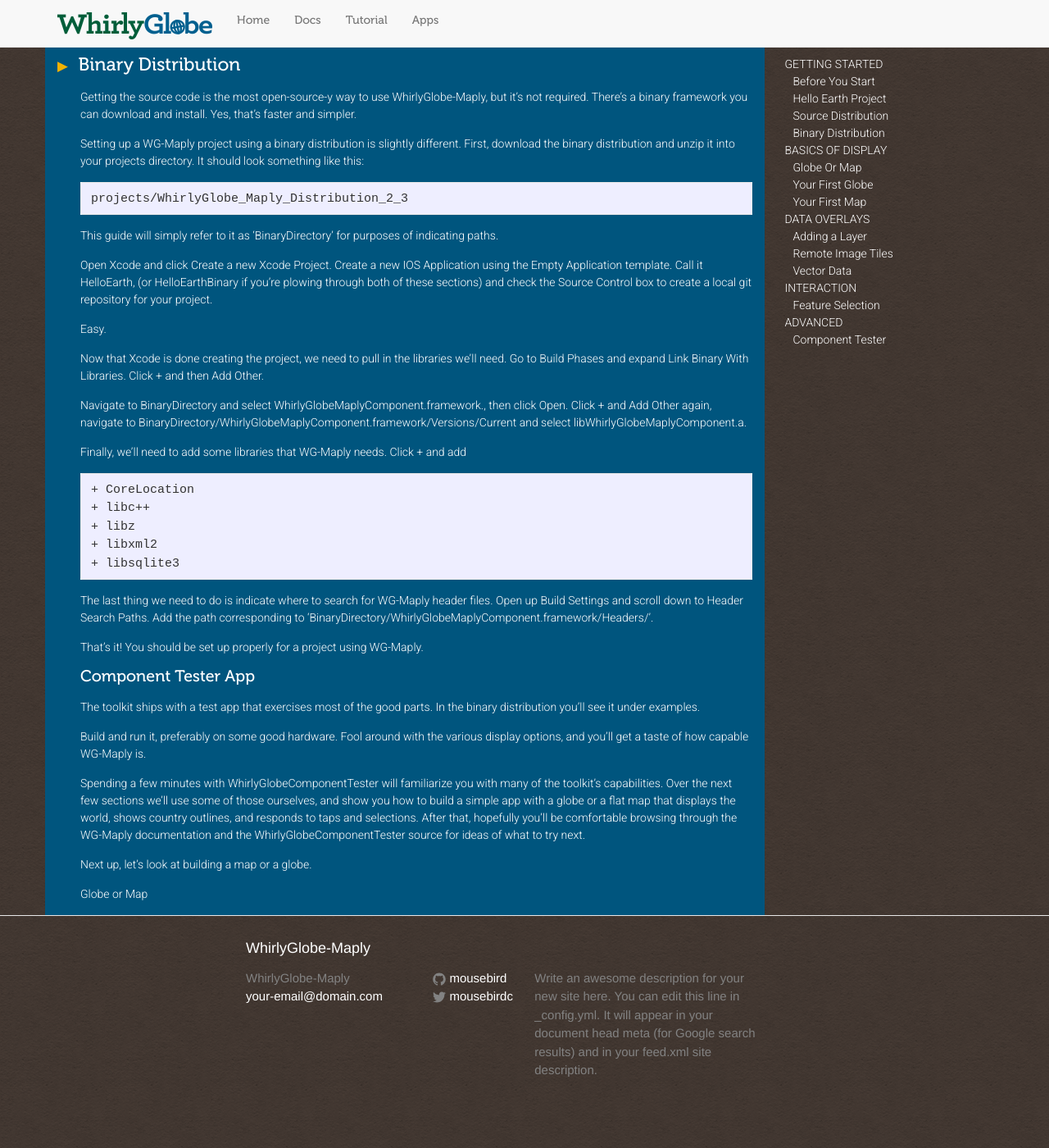
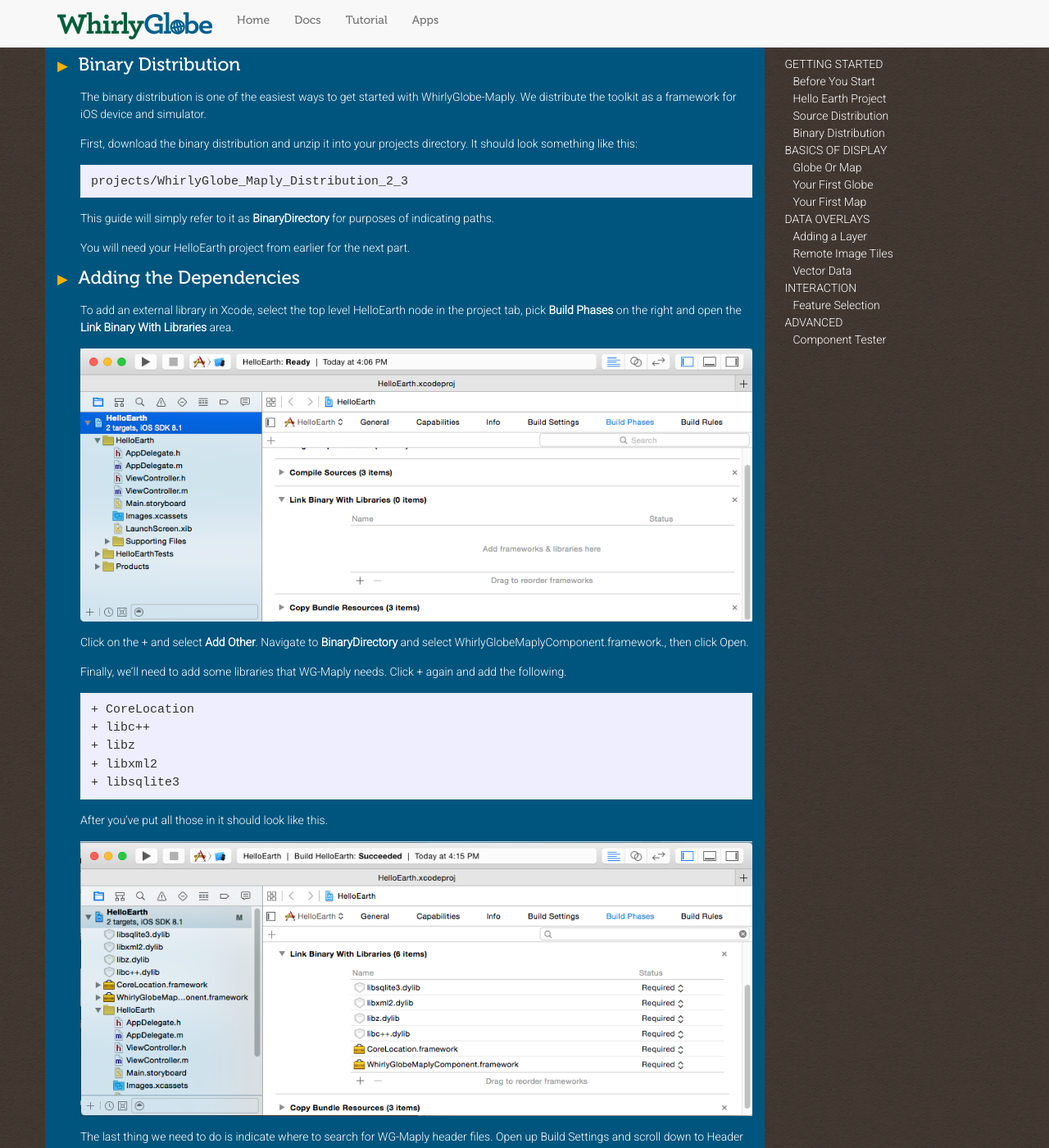
Before and after one commit to muruganandham/WhirlyGlobe-Maply-Site, a Jekyll site: the page built from tutorial/building_from_binary.md, in a window 1280 px wide and 1400 px high. Shown: the whole window at 82% size. Built offline with Jekyll 4.4.1, drawn with Linux system fonts in a browser that asks for light colours; nearby versions of some CDN libraries; some web fonts are replaced; some of the changed text lies outside the part shown.

Commit message:
Updated binary and globe or map page.

```diff
--- a/tutorial/building_from_binary.md
+++ b/tutorial/building_from_binary.md
@@ -3,25 +3,27 @@ title: Binary Distribution
 layout: tutorial
 ---
 
-Getting the source code is the most open-source-y way to use WhirlyGlobe-Maply, but it's not required.  There's a binary framework you can download and install.  Yes, that's faster and simpler.
+The binary distribution is one of the easiest ways to get started with WhirlyGlobe-Maply.  We distribute the toolkit as a framework for iOS device and simulator.
 
-Setting up a WG-Maply project using a binary distribution is slightly different. First, download the [binary distribution](https://s3-us-west-1.amazonaws.com/whirlyglobemaplydistribution/WhirlyGlobe_Maply_Distribution_2_3.zip) and unzip it into your projects directory. It should look something like this:
+First, download the [binary distribution](https://s3-us-west-1.amazonaws.com/whirlyglobemaplydistribution/WhirlyGlobe_Maply_Distribution_2_3.zip) and unzip it into your projects directory. It should look something like this:
 
 {% highlight bash %}
 projects/WhirlyGlobe_Maply_Distribution_2_3
 {% endhighlight %}
 
-This guide will simply refer to it as 'BinaryDirectory' for purposes of indicating paths.
+This guide will simply refer to it as **BinaryDirectory** for purposes of indicating paths.
 
-Open Xcode and click Create a new Xcode Project. Create a new IOS Application using the Empty Application template. Call it HelloEarth, (or HelloEarthBinary if you're plowing through both of these sections) and check the Source Control box to create a local git repository for your project.
+You will need your HelloEarth project [from earlier](hello_earth.html) for the next part.
 
-Easy.
+## Adding the Dependencies
 
-Now that Xcode is done creating the project, we need to pull in the libraries we'll need. Go to Build Phases and expand Link Binary With Libraries. Click + and then Add Other.
+To add an external library in Xcode, select the top level HelloEarth node in the project tab, pick **Build Phases** on the right and open the **Link Binary With Libraries** area.
 
-Navigate to BinaryDirectory and select WhirlyGlobeMaplyComponent.framework., then click Open. Click + and Add Other again, navigate to BinaryDirectory/WhirlyGlobeMaplyComponent.framework/Versions/Current and select libWhirlyGlobeMaplyComponent.a.
+![Adding the Framework]({{ site.baseurl }}/images/tutorial/binary_dist_1.png)
 
-Finally, we'll need to add some libraries that WG-Maply needs. Click + and add
+Click on the + and select **Add Other**.  Navigate to **BinaryDirectory** and select WhirlyGlobeMaplyComponent.framework., then click Open.
+
+Finally, we'll need to add some libraries that WG-Maply needs. Click + again and add the following.
 
 {% highlight bash %}
 + CoreLocation
@@ -31,17 +33,17 @@ Finally, we'll need to add some libraries that WG-Maply needs. Click + and add
 + libsqlite3
 {% endhighlight %}
 
-The last thing we need to do is indicate where to search for WG-Maply header files. Open up Build Settings and scroll down to Header Search Paths. Add the path corresponding to 'BinaryDirectory/WhirlyGlobeMaplyComponent.framework/Headers/'.
+After you’ve put all those in it should look like this.
 
-That's it! You should be set up properly for a project using WG-Maply.
+![Libraries]({{ site.baseurl }}/images/tutorial/binary_dist_2.png)
 
-### Component Tester App
+The last thing we need to do is indicate where to search for WG-Maply header files. Open up Build Settings and scroll down to Header Search Paths. Add the path as follows.  Don’t forget to replace **BinaryDirectory** with your own.
 
-The toolkit ships with a test app that exercises most of the good parts.  In the binary distribution you'll see it under examples.
+{% highlight bash %}
+“BinaryDirectory/WhirlyGlobeMaplyComponent.framework/Headers/“
+{% endhighlight %}
 
-Build and run it, preferably on some good hardware. Fool around with the various display options, and you'll get a taste of how capable WG-­Maply is.
-
-Spending a few minutes with WhirlyGlobeComponentTester will familiarize you with many of the toolkit’s capabilities. Over the next few sections we'll use some of those ourselves, and show you how to build a simple app with a globe or a flat map that displays the world, shows country outlines, and responds to taps and selections. After that, hopefully you'll be comfortable browsing through the [WG-Maply documentation](http://mousebird.github.io/WhirlyGlobe/documentation/2_3/) and the WhirlyGlobeComponentTester source for ideas of what to try next.
+Try and compile, just to make sure the basic are working.  But that’s it!  You should be set up properly for a project using WG-Maply.
 
 Next up, let's look at building a map or a globe.
 
--- a/tutorial/globe_or_map.md
+++ b/tutorial/globe_or_map.md
@@ -3,13 +3,13 @@ title: Globe Or Map
 layout: tutorial
 ---
 
-The toolkit can make you a 3D globe or a 2D map equally well.  The vast majority of the toolkit is the same, but the entry points differ.
+You can make a 3D globe or a 2D map equally well in WhirlyGlobe-Maply.  Hence the name.  Most of the objects are the same and, after a bit of setup, you use them almost identically.  The main difference is the UIViewController.
+
+![Globe and Map]({{ site.baseurl }}/images/tutorial/getting_started_header.png)
 
 If you want a rotating globe, you'll want a [WhirlyGlobeViewController](../documentation/2_3/Classes/WhirlyGlobeViewController.html). If you want a slippy map, you'll want a [MaplyViewController](../documentation/2_3/Classes/MaplyViewController.html).
 
-Once you've done some minor customization to that view controller, the code to add display layers and interact with the globe or map is nearly identical.
-
-First we'll guide you though the process of adding a globe, and then we'll look at what would have to change if we were adding a map instead. If you're more interested in flat maps, skip ahead to Your First Map. Thanks to the miracle of cut and paste, Your First Map covers the same information, but with flat maps taking center stage. Pick whichever appeals to you, and skip the other section.
+We’ve got both versions right here.  Pick your favorite, map or globe, and then proceed.  The rest of tutorials will work with either and if you’re feeling ambitious you can even make them optional in your own code.
 
 [Your First Globe](your_first_globe.html)
 
--- a/tutorial/hello_earth.md
+++ b/tutorial/hello_earth.md
@@ -2,6 +2,8 @@
 title: Hello Earth Project
 layout: tutorial
 ---
+
+You need to create an Xcode project.  We’ll call it **HelloEarth** and you’ll add all your tutorial code to it.
 
 Open Xcode, select File, New, and then Project.  Use the Single View Application Template.
 
```
Also changed, not shown: images/tutorial/binary_dist_1.png (added), images/tutorial/binary_dist_2.png (added).
